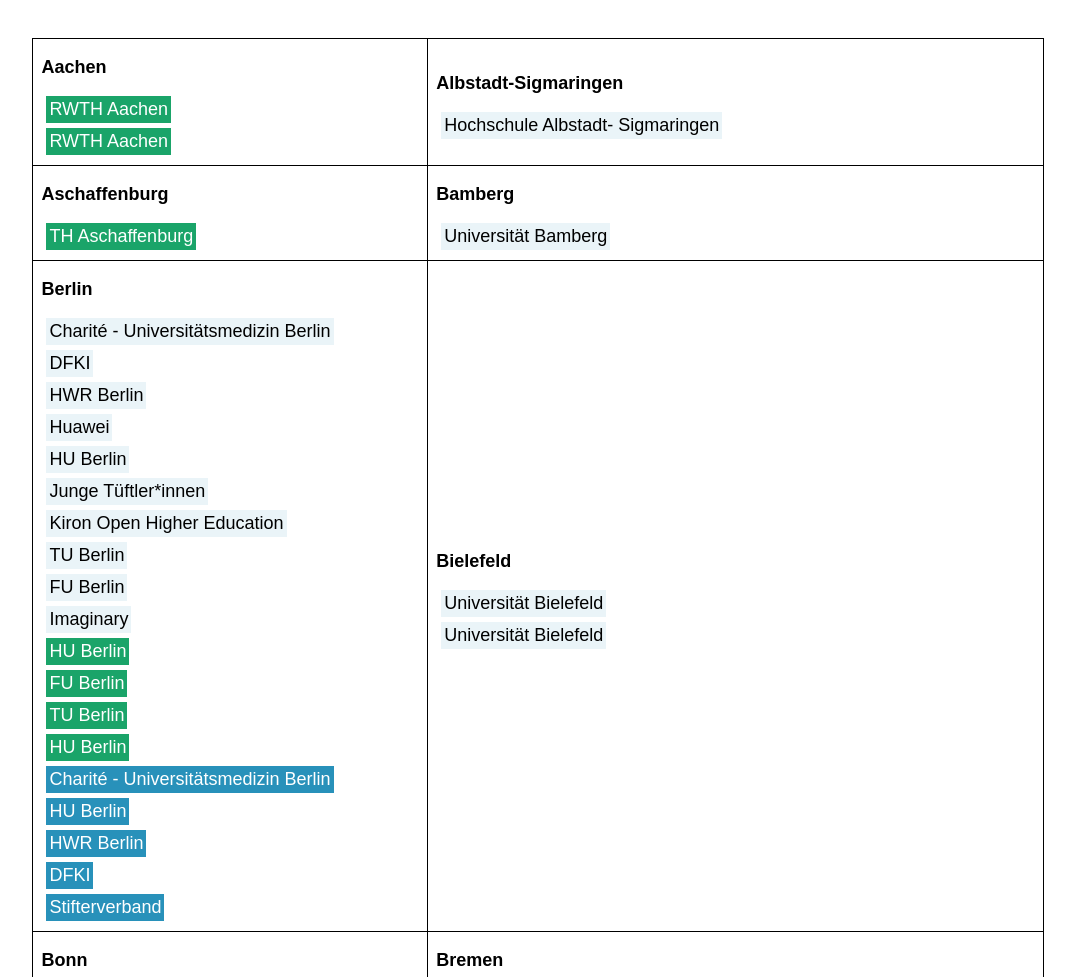
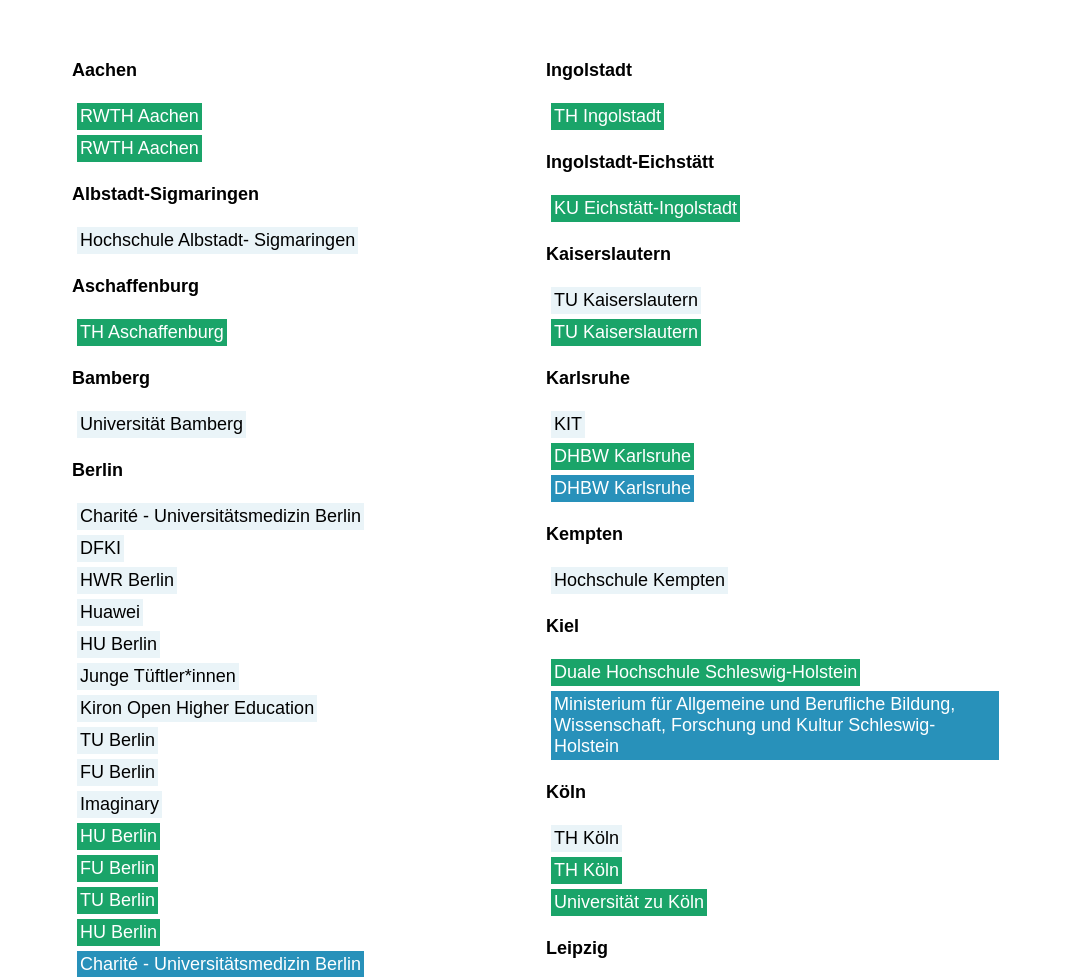
Before and after one commit to KI-Campus/community-map, a plain HTML site: page docs/table.html in a window 1280 px wide. Shown: the top 977 px of the page, without its empty margins (102-1177 px from the left). Drawn offline with nearby package versions, Linux system fonts and the light colour scheme.

Commit message:
Update table styling

```diff
--- a/docs/scripts/script.js
+++ b/docs/scripts/script.js
@@ -287,15 +287,28 @@
 async function generateTable() {
   await loadData(activeCategories);
 
+  let totalLength = Object.values(parsedData).length * 27;
+  console.log(parsedData);
+  for (var i = 0; i < Object.values(parsedData).length; i++) {
+    totalLength += Object.values(parsedData)[i].institutions.length * 32;
+  }
+
   const table = document.createElement('table');
-  let tableRow = null;
+  let tableRow = document.createElement('tr');
+  let column1 = document.createElement('td');
+  let column2 = document.createElement('td');
+  tableRow.appendChild(column1);
+  tableRow.appendChild(column2);
+  table.appendChild(tableRow);
+  document.body.appendChild(table);
+
+  let currentColumn = column1;
+  let currentLength = 0;
+  let checkLength = true;
 
   for (var i = 0; i < Object.keys(parsedData).length; i++) {
-    if (tableRow === null) {
-      tableRow = document.createElement('tr');
-    }
-    const tableData = document.createElement('td');
-    tableData.innerHTML = `
+    currentLength += 27;
+    currentColumn.innerHTML += `
         <p
           style="
             background-color: #fff;
@@ -303,7 +316,7 @@
             font-weight: bold;
             padding: 3px;
             display: inline-block;
-            margin: 10px 0px;
+            margin: 14px 0px;
           "
         >
           ${Object.values(parsedData)[i].city}
@@ -311,9 +324,10 @@
     `;
     let institutions = Object.values(parsedData)[i].institutions;
     for (var j = 0; j < institutions.length; j++) {
+      currentLength += 32;
       const backgroundColor = categories[institutions[j].category.trim()]?.backgroundColor || '#000000';
       const fontColor = categories[institutions[j].category.trim()]?.fontColor || '#FFFFFF';
-      tableData.innerHTML += `
+      currentColumn.innerHTML += `
         <p
           style="
             background-color: ${backgroundColor};
@@ -326,31 +340,12 @@
           ${institutions[j].name}
         </p>
       `;
-      // institutionTableRow.innerHTML += `
-      //   <td
-      //       class="table-item"
-      //       style="
-      //         background-color: ${backgroundColor}; color: ${fontColor}
-      //       ">
-      //        ${institutions[j].category}
-      //     </td>
-      //     <td
-      //       class="table-item"
-      //       style="
-      //         background-color: ${backgroundColor}; color: ${fontColor}
-      //       ">
-      //         ${institutions[j].partnerSince}
-      //     </td>
-      //     `;
     }
-    tableRow.appendChild(tableData);
-    if (i % 2 !== 0) {
-      tableRow = null;
-    } else {
-      table.appendChild(tableRow);
+    if (checkLength && currentLength >= totalLength / 2) {
+      currentColumn = column2;
+      checkLength = false;
     }
   }
-  document.body.appendChild(table);
 }
 
 function generateMapAsSVG() {
--- a/docs/styles/stylesheet.css
+++ b/docs/styles/stylesheet.css
@@ -151,17 +151,15 @@
 table {
   font-family: Arial, Helvetica, sans-serif;
   border-collapse: collapse;
-  width: 80%;
+  width: 75%;
   margin: auto;
   font-size: 18px;
   margin-top: 3%;
 }
 
 td {
-  border: 1px solid #000000;
   padding: 5px;
+  text-align: left;
+  width: 50%;
+  vertical-align: top;
 }
-
-.table-item {
-  background-color: #ddf9f9;
-}
--- a/docs/table.html
+++ b/docs/table.html
@@ -6,6 +6,12 @@
 
   <link rel="stylesheet" href="styles/stylesheet.css">
   <script src="https://d3js.org/d3.v3.min.js"></script>
+
+  <style>
+    body {
+      /* background-color: #ededed; */
+    }
+  </style>
 </head>
 
 <body>
```
